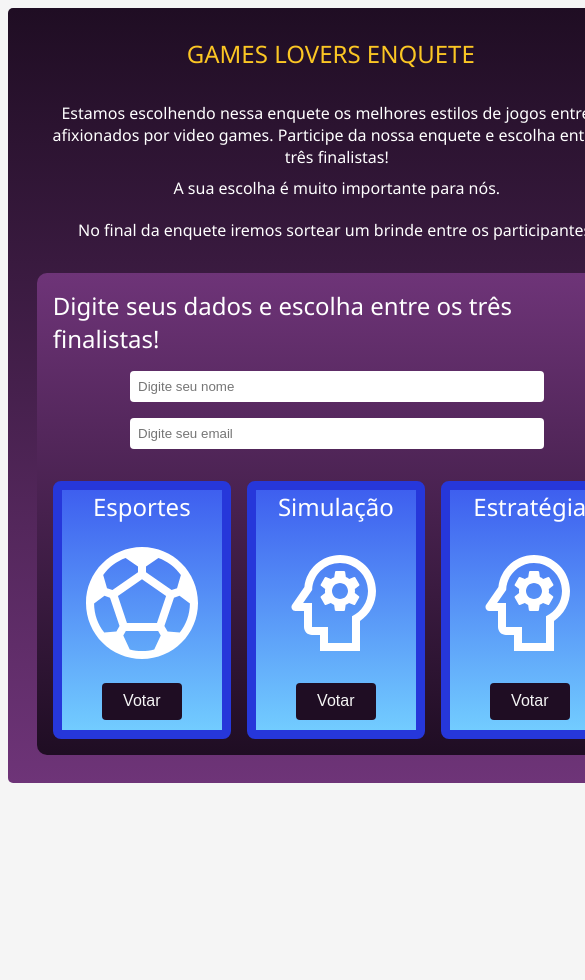
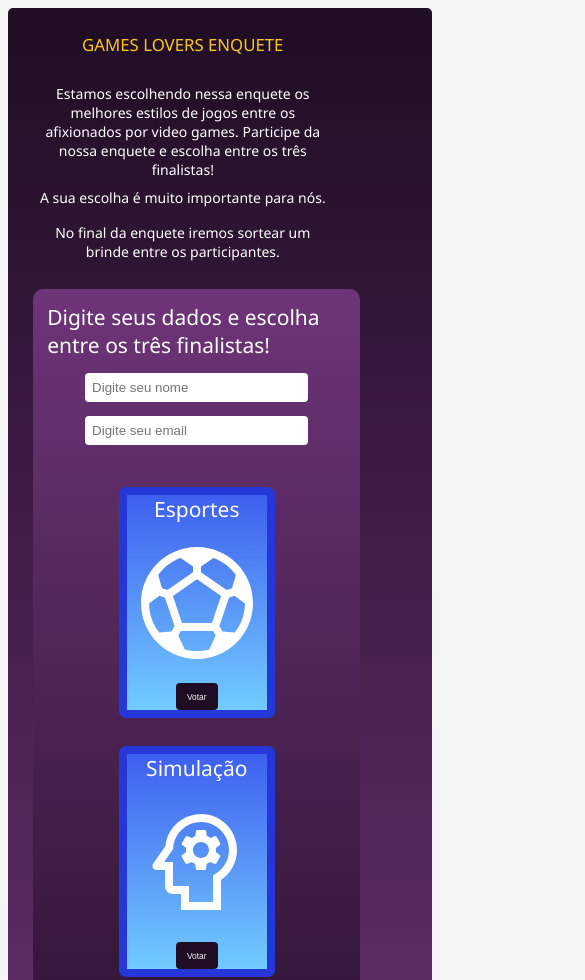
Before and after one commit to NicolasAFerro/Enquete, a plain HTML site: page index.html in a window 390 px wide. Shown: the top 980 px of the page, 585 px wide, since content can reach past the window. Before the commit the page ends 844 px from the top, so only its background shows below. Drawn offline with Linux system fonts and the light colour scheme.

Commit message:
closes #5 - ajustar responsividade

```diff
--- a/styles.css
+++ b/styles.css
@@ -27,7 +27,9 @@ input {
   color: #fbc624;
   font-size: 1.5rem;
   font-weight: 500;
-  margin: 0 25% 2rem;
+  margin-bottom: 2rem;
+
+  text-align: center;
 }
 .header-subtitle {
   display: flex;
@@ -40,7 +42,7 @@ input {
 
 .container {
   background: linear-gradient(to bottom, #1f0d23 0%, #6e3478 100%);
-  width: 600px;
+  width: 37.5rem;
   box-shadow: 1px 3px 8px 1px rgba(#6e3478);
   border-radius: 5px;
   overflow: hidden;
@@ -81,3 +83,44 @@ input {
   align-items: center;
   gap: 1rem;
 }
+@media screen and (max-width: 620px) {
+  html {
+    font-size: 14px;
+  }
+
+  .container {
+    width: 100%;
+    align-items: center;
+    padding: auto;
+  }
+
+  .Esportes {
+    flex-direction: column;
+    align-items: center;
+  }
+
+  .card {
+    height: auto;
+    margin-top: 1rem;
+  }
+
+  button {
+    width: 30%;
+    font-size: 0.6rem;
+  }
+  .form {
+    width: 80%;
+  }
+
+  input {
+    width: 70%;
+  }
+
+  .header-title {
+    font-size: 1.2rem;
+    width: 80%;
+  }
+  .header-subtitle {
+    width: 80%;
+  }
+}
```
